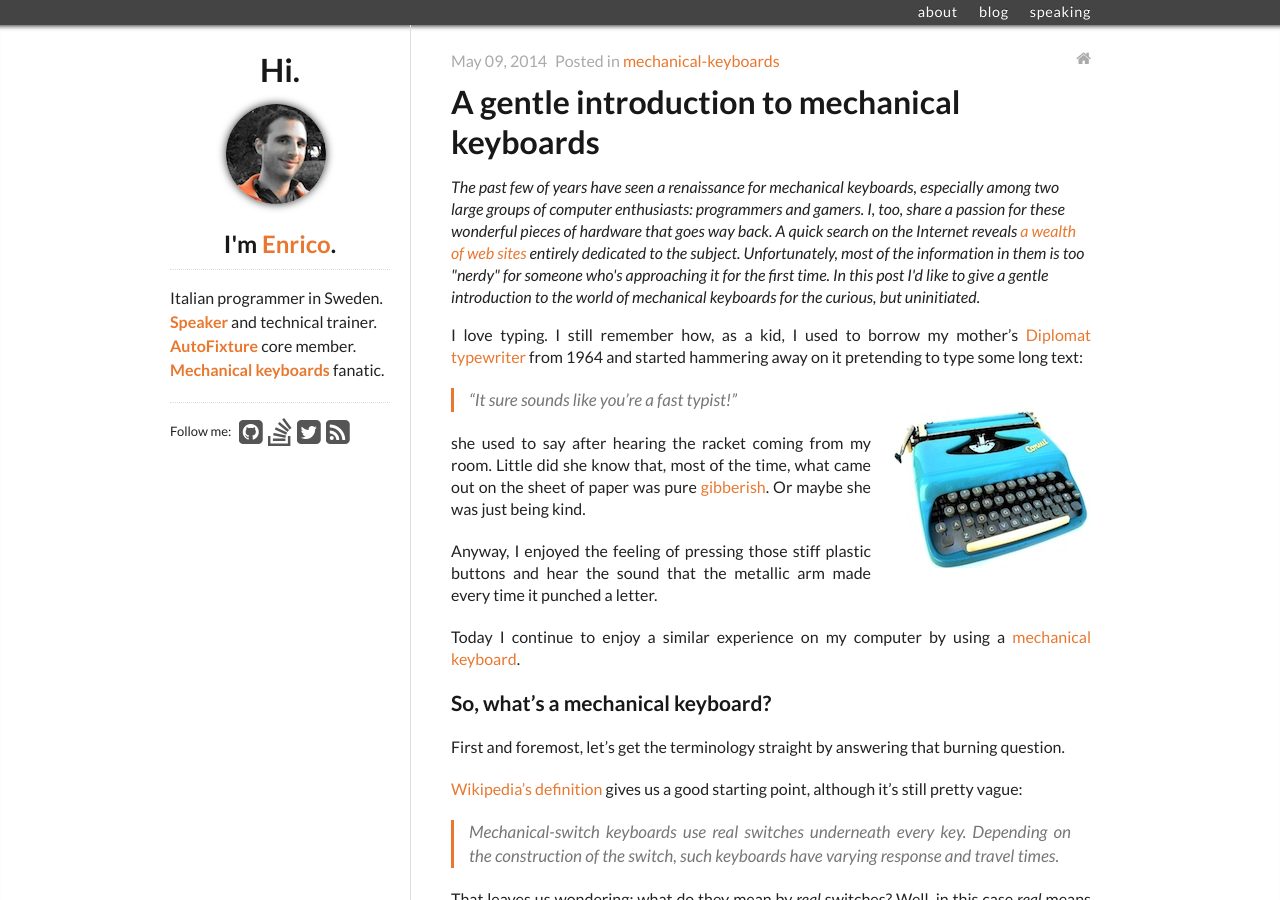
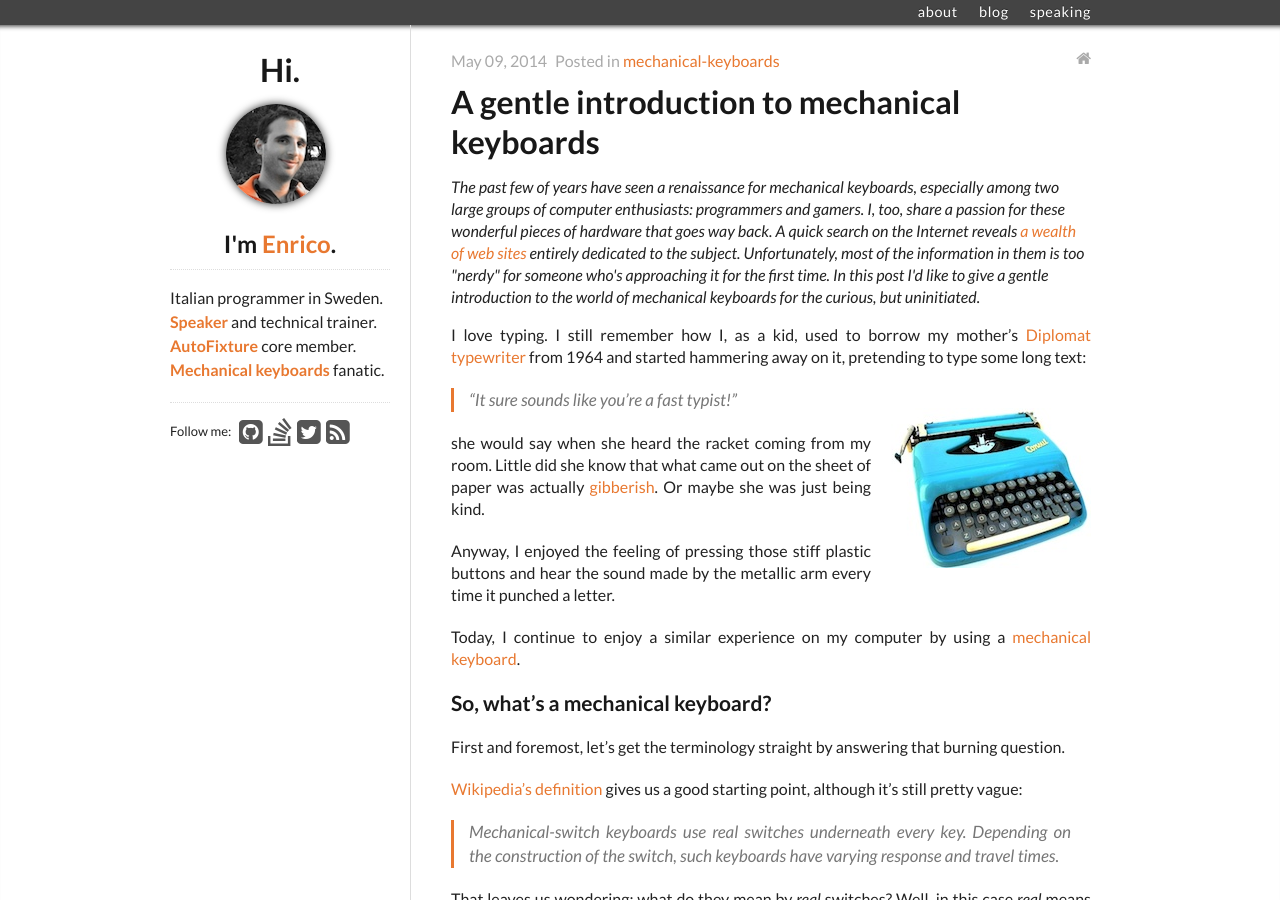
Before and after one commit to megakemp/megakemp.github.io, a Jekyll site: the page built from _posts/2014-05-09-a-gentle-introduction-to-mechanical-keyboards.md, in a window 1280 px wide and 900 px high. Built offline with Jekyll 4.4.1, drawn with Linux system fonts in a browser that asks for light colours; nearby versions of some CDN libraries; Markdown is read by kramdown in place of the engine named in the settings; comment, search, counter and statistics services are not loaded.

Commit message:
Improves the introduction of the keyboard post.

```diff
--- a/_posts/2014-05-09-a-gentle-introduction-to-mechanical-keyboards.md
+++ b/_posts/2014-05-09-a-gentle-introduction-to-mechanical-keyboards.md
@@ -8,7 +8,7 @@ summary: "The past few of years have seen a renaissance for mechanical keyboards
 excerpt: "The past few of years have seen a renaissance for mechanical keyboards, especially among two large groups of computer enthusiasts: programmers and gamers. I, too, share a passion for these wonderful pieces of hardware that goes way back."
 ---
 
-I love typing. I still remember how, as a kid, I used to borrow my mother's [Diplomat typewriter](http://typewriterdatabase.com/olympia.221.typewriter-serial-number-database) from 1964 and started hammering away on it pretending to type some long text:
+I love typing. I still remember how I, as a kid, used to borrow my mother's [Diplomat typewriter](http://typewriterdatabase.com/olympia.221.typewriter-serial-number-database) from 1964 and started hammering away on it, pretending to type some long text:
 
 <img src="{{ site.url }}/assets/{{ page.assets }}/diplomattypewriter.jpg"
      alt="The legendary Diplomat typewriter"
@@ -16,11 +16,11 @@ I love typing. I still remember how, as a kid, I used to borrow my mother's [Dip
      class="article" />
 > "It sure sounds like you're a fast typist!"
 
-she used to say after hearing the racket coming from my room.  Little did she know that, most of the time, what came out on the sheet of paper was pure [gibberish](http://en.wikipedia.org/wiki/Gibberish). Or maybe she was just being kind.
+she would say when she heard the racket coming from my room.  Little did she know that what came out on the sheet of paper was actually [gibberish](http://en.wikipedia.org/wiki/Gibberish). Or maybe she was just being kind.
 
-Anyway, I enjoyed the feeling of pressing those stiff plastic buttons and hear the sound that the metallic arm made every time it punched a letter.
+Anyway, I enjoyed the feeling of pressing those stiff plastic buttons and hear the sound made by the metallic arm every time it punched a letter.
 
-Today I continue to enjoy a similar experience on my computer by using a [mechanical keyboard](http://deskthority.net/wiki/Mechanical_keyboard).
+Today, I continue to enjoy a similar experience on my computer by using a [mechanical keyboard](http://deskthority.net/wiki/Mechanical_keyboard).
 
 ### So, what's a mechanical keyboard?
 
```
